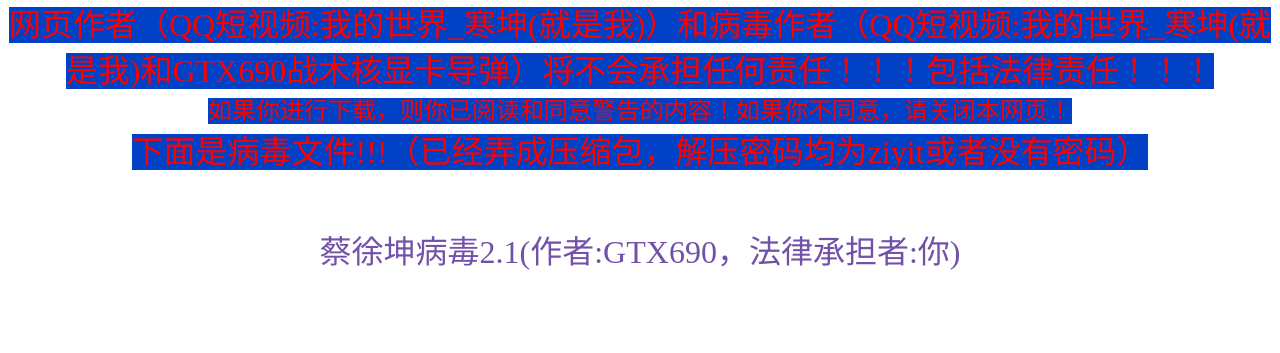
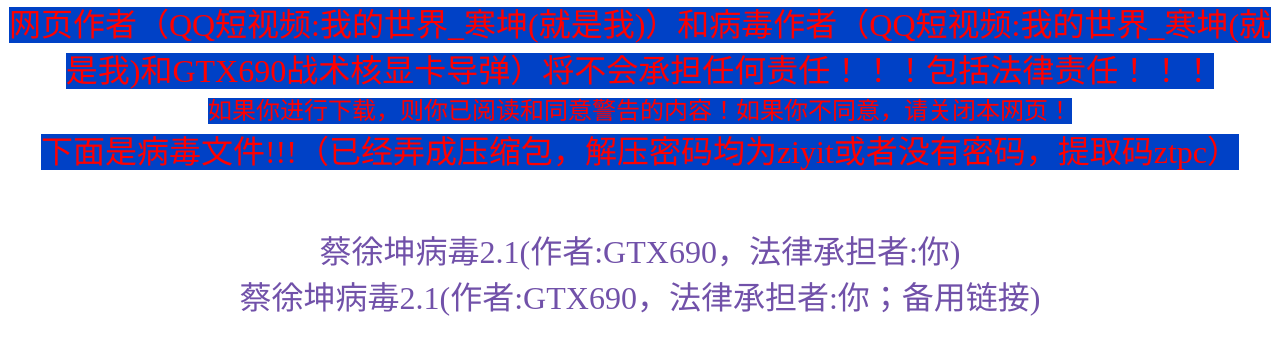
Before and after one commit to ziyit-Hacker/tas, a plain HTML site: page move/mod.html in a window 1280 px wide. Shown: the part 409-762 px from the top of the page. Drawn offline with Linux system fonts and the light colour scheme.

Commit message:
Add files via upload

```diff
--- a/move/mod.html
+++ b/move/mod.html
@@ -82,12 +82,13 @@
                     <center><font size="5" color="#FF0000" class="bod">警告：这个页面下载的文件将会威胁你的计算机安全，这些病毒只作为学习研究和娱乐观赏所用，严禁用于恶意破坏，运行这些病毒造成的一切后果由运行者承担！严禁未经作者本人同意擅自传播这些病毒样本，造成后果也同样由传播者承担！</font></center>
                     <center><font size="6" color="#FF0000" class="bod">网页作者（QQ短视频:我的世界_寒坤(就是我)）和病毒作者（QQ短视频:我的世界_寒坤(就是我)和GTX690战术核显卡导弹）将不会承担任何责任！！！包括法律责任！！！</font></center>
                     <center><font size="5" color="#FF0000" class="bod">如果你进行下载，则你已阅读和同意警告的内容！如果你不同意，请关闭本网页！</font></center>
-                    <center><font size="6" color="#FF0000" class="bod">下面是病毒文件!!!（已经弄成压缩包，解压密码均为ziyit或者没有密码）</font></center>
+                    <center><font size="6" color="#FF0000" class="bod">下面是病毒文件!!!（已经弄成压缩包，解压密码均为ziyit或者没有密码，提取码ztpc）</font></center>
                     <script>alert("警告！此页面下载的是病毒，请仔细阅读警告文本！ ")</script>
                     <br>
                     <br>
                     <br>
-                    <center><font size="6" color="#FF0000"><a href="蔡徐坤病毒2.1.zip" download="CaiXukun_virus.zip">蔡徐坤病毒2.1(作者:GTX690，法律承担者:你)</a></font></center>
+                    <center><font size="6" color="#FF0000"><a href="https://www.123912.com/s/C4A7Td-Itfg3">蔡徐坤病毒2.1(作者:GTX690，法律承担者:你)</a></font></center>
+                    <center><font size="6" color="#FF0000"><a href="https://www.123865.com/s/C4A7Td-Itfg3提取码:ztpc">蔡徐坤病毒2.1(作者:GTX690，法律承担者:你；备用链接)</a></font></center>
                     <br>
                     <br><br><br><br><br><br><br><br><br><br><br><br><br><br><br><br>
                 </div>
```
